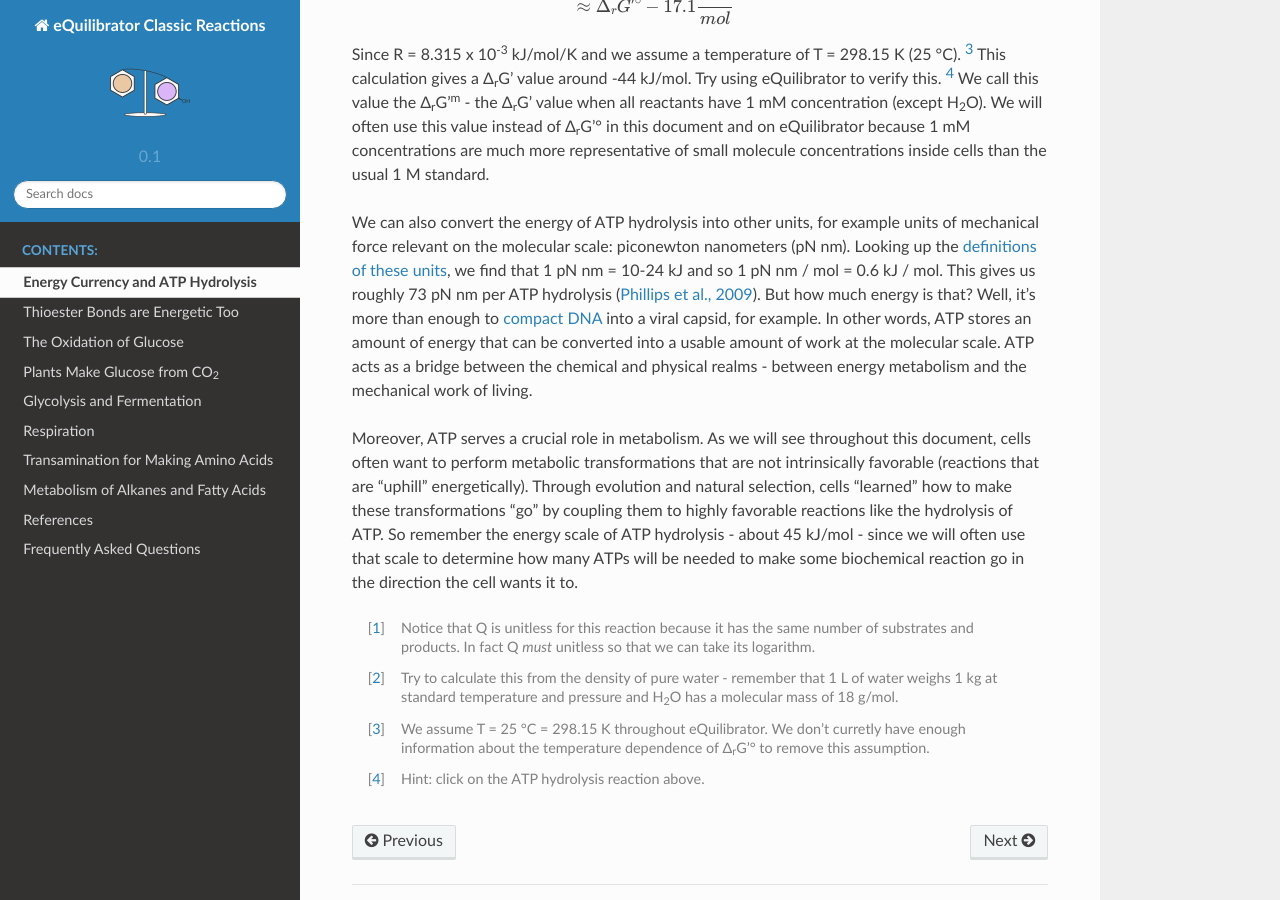
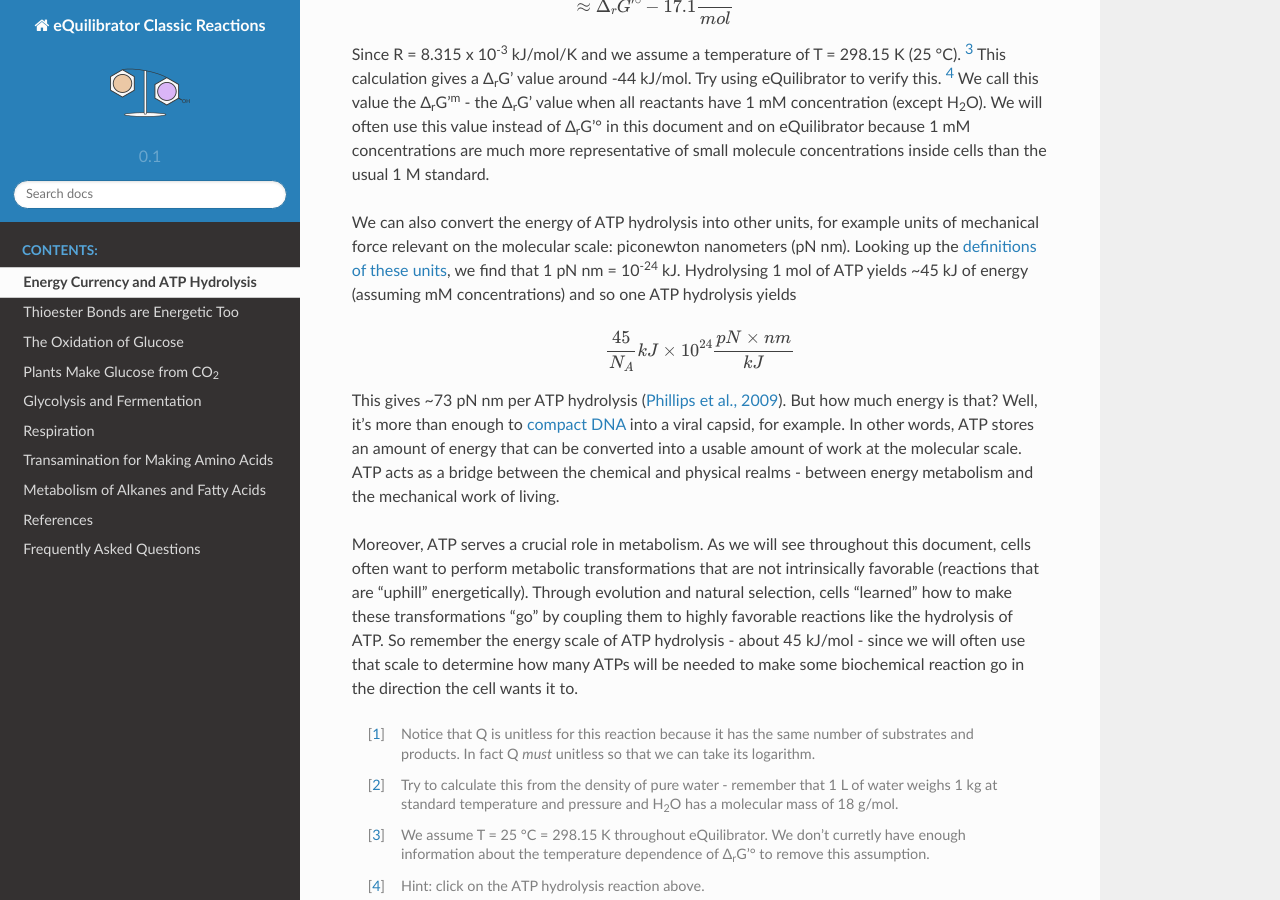
Before and after one commit to eladnoor/equilibrator, a Sphinx documentation site: the page built from classic_rxns/source/atp.rst, in a window 1280 px wide and 900 px high, scrolled down 1090 px. Built offline with Sphinx 7.4.7 and the Read the Docs theme 2.0.0, drawn with Linux system fonts in a browser that asks for light colours.

Commit message:
Fix piconewton nanometer calc.

```diff
--- a/classic_rxns/source/atp.rst
+++ b/classic_rxns/source/atp.rst
@@ -35,7 +35,12 @@ Here Q is the ratio of product concentrations to substrate concentrations for th
 
 Since R = 8.315 x 10\ :sup:`-3` kJ/mol/K and we assume a temperature of T = 298.15 K (25 °C). [3]_ This calculation gives a Δ\ :sub:`r`\ G' value around -44 kJ/mol. Try using eQuilibrator to verify this. [4]_ We call this value the Δ\ :sub:`r`\ G'\ :sup:`m` - the Δ\ :sub:`r`\ G' value when all reactants have 1 mM concentration (except H\ :sub:`2`\ O). We will often use this value instead of Δ\ :sub:`r`\ G'° in this document and on eQuilibrator because 1 mM concentrations are much more representative of small molecule concentrations inside cells than the usual 1 M standard.
 
-We can also convert the energy of ATP hydrolysis into other units, for example units of mechanical force relevant on the molecular scale: piconewton nanometers (pN nm). Looking up the `definitions of these units <https://en.wikipedia.org/wiki/KT_(energy)>`_, we find that 1 pN nm = 10-24 kJ and so 1 pN nm / mol = 0.6 kJ / mol. This gives us roughly 73 pN nm per ATP hydrolysis (`Phillips et al., 2009 <refs.html>`_). But how much energy is that? Well, it’s more than enough to `compact DNA <http://bionumbers.hms.harvard.edu/bionumber.aspx?id=103125>`_ into a viral capsid, for example. In other words, ATP stores an amount of energy that can be converted into a usable amount of work at the molecular scale. ATP acts as a bridge between the chemical and physical realms - between energy metabolism and the mechanical work of living.
+We can also convert the energy of ATP hydrolysis into other units, for example units of mechanical force relevant on the molecular scale: piconewton nanometers (pN nm). Looking up the `definitions of these units <https://en.wikipedia.org/wiki/KT_(energy)>`_, we find that 1 pN nm = 10\ :sup:`-24` kJ. Hydrolysing 1 mol of ATP yields ~45 kJ of energy (assuming mM concentrations) and so one ATP hydrolysis yields
+
+.. math::
+	\frac{45}{N_A} kJ \times 10^{24} \frac{pN \times nm}{kJ}
+
+This gives ~73 pN nm per ATP hydrolysis (`Phillips et al., 2009 <refs.html>`_). But how much energy is that? Well, it’s more than enough to `compact DNA <http://bionumbers.hms.harvard.edu/bionumber.aspx?id=103125>`_ into a viral capsid, for example. In other words, ATP stores an amount of energy that can be converted into a usable amount of work at the molecular scale. ATP acts as a bridge between the chemical and physical realms - between energy metabolism and the mechanical work of living.
 
 Moreover, ATP serves a crucial role in metabolism. As we will see throughout this document, cells often want to perform metabolic transformations that are not intrinsically favorable (reactions that are "uphill" energetically). Through evolution and natural selection, cells "learned" how to make these transformations "go" by coupling them to highly favorable reactions like the hydrolysis of ATP. So remember the energy scale of ATP hydrolysis - about 45 kJ/mol - since we will often use that scale to determine how many ATPs will be needed to make some biochemical reaction go in the direction the cell wants it to.
 
```
Also changed, not shown: 3 other files.
